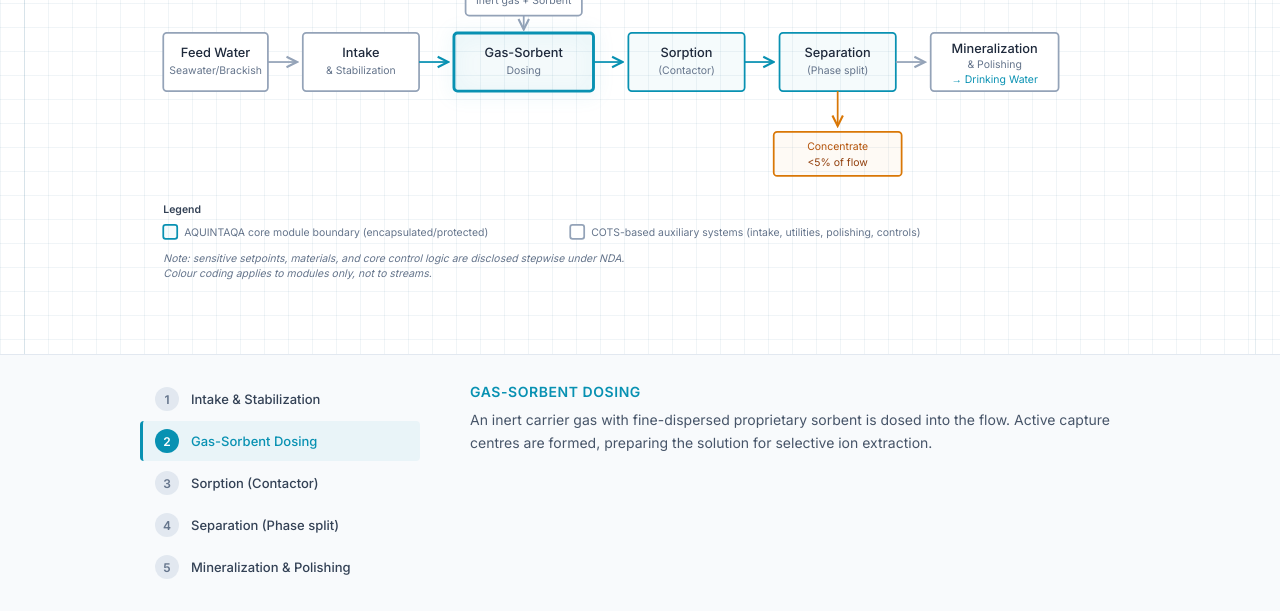
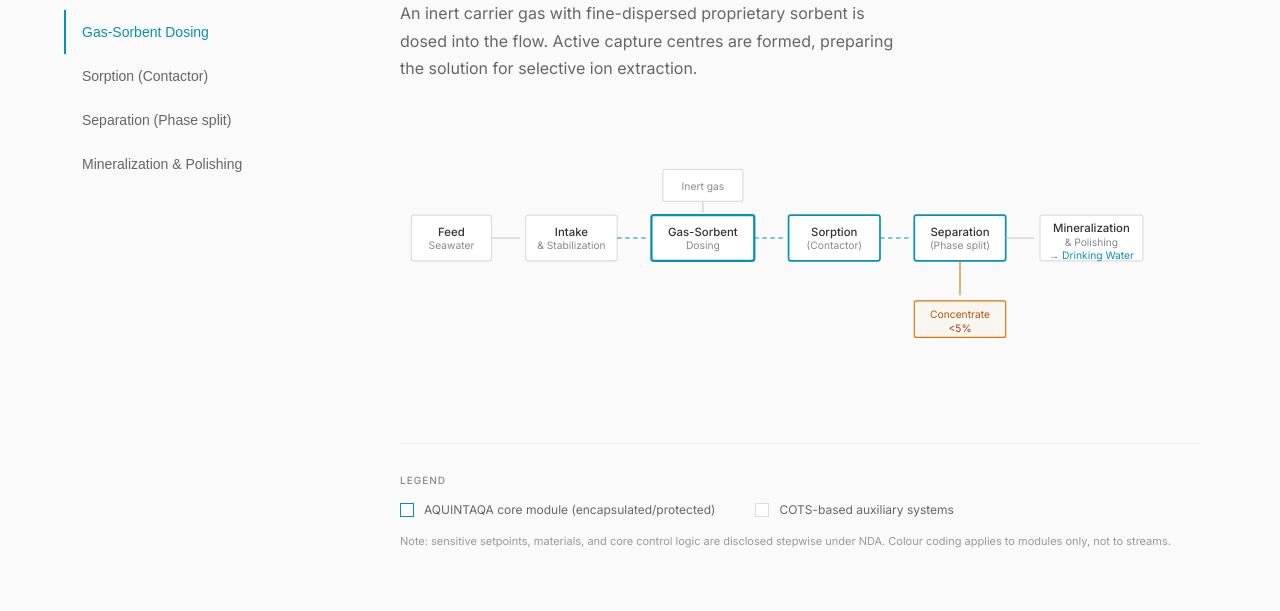
Before and after one commit to turchick777-max/aq2nd, a plain HTML site: page index.html in a window 1280 px wide. Shown: the part 189-800 px from the top of the page. Drawn offline with Linux system fonts and the light colour scheme.

Commit message:
Update index.html

```diff
--- a/index.html
+++ b/index.html
@@ -13,438 +13,369 @@
     }
 
     body {
-      font-family: 'Inter', -apple-system, BlinkMacSystemFont, sans-serif;
-      background: #fff;
-      color: #1a1a1a;
+      font-family: 'Inter', -apple-system, sans-serif;
+      background: #fafafa;
+      color: #111;
       min-height: 100vh;
+    }
+
+    .screen2 {
+      min-height: 100vh;
+      display: flex;
+      flex-direction: column;
+      padding: 60px 80px;
+    }
+
+    /* Header */
+    .header {
+      text-align: center;
+      margin-bottom: 60px;
+    }
+
+    .title {
+      font-size: 12px;
+      font-weight: 500;
+      letter-spacing: 0.2em;
+      text-transform: uppercase;
+      color: #888;
+    }
+
+    /* Main layout */
+    .main {
+      flex: 1;
+      display: grid;
+      grid-template-columns: 240px 1fr;
+      gap: 80px;
+    }
+
+    /* Left nav */
+    .nav {
+      padding-top: 20px;
+    }
+
+    .nav-item {
+      display: block;
+      padding: 14px 0;
+      border: none;
+      background: none;
+      text-align: left;
+      cursor: pointer;
+      font-size: 14px;
+      color: #666;
+      transition: color 0.2s;
+      border-left: 2px solid transparent;
+      padding-left: 16px;
+      margin-left: -16px;
+    }
+
+    .nav-item:hover {
+      color: #111;
+    }
+
+    .nav-item.active {
+      color: #0891b2;
+      border-left-color: #0891b2;
+    }
+
+    /* Content */
+    .content {
       display: flex;
       flex-direction: column;
     }
 
-    .screen2 {
-      flex: 1;
-      display: flex;
-      flex-direction: column;
-      position: relative;
+    .stage-title {
+      font-size: 32px;
+      font-weight: 500;
+      color: #111;
+      margin-bottom: 16px;
+      line-height: 1.2;
     }
 
-    /* CAD-сетка watermark 5-8% opacity */
-    .screen2::before {
-      content: '';
-      position: absolute;
-      inset: 0;
-      background-image:
-        linear-gradient(rgba(0,80,120,0.06) 1px, transparent 1px),
-        linear-gradient(90deg, rgba(0,80,120,0.06) 1px, transparent 1px);
-      background-size: 24px 24px;
-      pointer-events: none;
+    .stage-desc {
+      font-size: 16px;
+      color: #666;
+      line-height: 1.7;
+      max-width: 500px;
+      margin-bottom: 60px;
     }
 
-    /* Тонкая рамка */
-    .screen2::after {
-      content: '';
-      position: absolute;
-      top: 24px;
-      left: 24px;
-      right: 24px;
-      bottom: 24px;
-      border: 1px solid rgba(0,80,120,0.1);
-      pointer-events: none;
-    }
-
-    /* Header */
-    .section-header {
-      text-align: center;
-      padding: 50px 20px 30px;
-      position: relative;
-      z-index: 1;
-    }
-
-    .section-title {
-      font-size: 15px;
-      font-weight: 500;
-      letter-spacing: 0.25em;
-      text-transform: uppercase;
-      color: #64748b;
-    }
-
-    /* Diagram wrapper - центрирование */
-    .diagram-wrapper {
+    /* Diagram */
+    .diagram {
       flex: 1;
       display: flex;
       align-items: center;
-      justify-content: center;
-      padding: 20px 40px;
-      position: relative;
-      z-index: 1;
     }
 
-    .flow-diagram {
+    .diagram svg {
       width: 100%;
-      max-width: 1000px;
-      margin: 0 auto;
+      max-width: 800px;
+      height: auto;
     }
 
-    .flow-diagram svg {
-      width: 100%;
-      height: auto;
-      display: block;
+    /* SVG styles */
+    .box {
+      fill: #fff;
+      stroke: #ddd;
+      stroke-width: 1;
     }
 
-    /* SVG Styles */
-    .node-box {
-      fill: #ffffff;
-      stroke: #94a3b8;
+    .box.core {
+      stroke: #0891b2;
       stroke-width: 1.5;
-      transition: all 0.3s ease;
     }
 
-    .node-box.core {
+    .box.active {
       stroke: #0891b2;
-      fill: rgba(8,145,178,0.04);
+      stroke-width: 2;
     }
 
-    .node-box.active {
-      stroke-width: 2.5;
-      filter: drop-shadow(0 2px 8px rgba(8,145,178,0.2));
+    .box.output {
+      fill: rgba(8,145,178,0.05);
+      stroke: #0891b2;
     }
 
-    .node-label {
+    .box.residual {
+      stroke: #d97706;
+      fill: rgba(217,119,6,0.03);
+    }
+
+    .label {
       font-family: 'Inter', sans-serif;
-      font-size: 11px;
+      font-size: 10px;
       font-weight: 500;
-      fill: #1e293b;
+      fill: #333;
       text-anchor: middle;
     }
 
-    .node-sublabel {
+    .sublabel {
       font-family: 'Inter', sans-serif;
       font-size: 9px;
-      fill: #64748b;
+      fill: #888;
       text-anchor: middle;
     }
 
-    .flow-line {
+    .line {
       fill: none;
-      stroke: #94a3b8;
-      stroke-width: 1.5;
+      stroke: #ccc;
+      stroke-width: 1;
     }
 
-    .flow-line.core {
+    .line.core {
       stroke: #0891b2;
+      stroke-dasharray: 4 3;
     }
 
-    .flow-line.residual {
+    .line.residual {
       stroke: #d97706;
     }
 
+    /* Legend */
+    .legend {
+      margin-top: 40px;
+      padding-top: 30px;
+      border-top: 1px solid #eee;
+    }
+
     .legend-title {
-      font-family: 'Inter', sans-serif;
-      font-size: 9px;
-      font-weight: 600;
-      fill: #334155;
+      font-size: 10px;
+      font-weight: 500;
+      color: #888;
+      text-transform: uppercase;
+      letter-spacing: 0.1em;
+      margin-bottom: 16px;
+    }
+
+    .legend-items {
+      display: flex;
+      gap: 40px;
+      margin-bottom: 16px;
+    }
+
+    .legend-item {
+      display: flex;
+      align-items: center;
+      gap: 10px;
+    }
+
+    .legend-box {
+      width: 14px;
+      height: 14px;
+    }
+
+    .legend-box.core {
+      border: 1.5px solid #0891b2;
+      background: #fff;
+    }
+
+    .legend-box.aux {
+      border: 1px solid #ddd;
+      background: #fff;
     }
 
     .legend-text {
-      font-family: 'Inter', sans-serif;
-      font-size: 9px;
-      fill: #64748b;
+      font-size: 12px;
+      color: #666;
     }
 
-    /* Footer panel */
-    .footer-panel {
-      background: #f8fafc;
-      border-top: 1px solid #e2e8f0;
-      padding: 24px 60px;
-      position: relative;
-      z-index: 1;
-    }
-
-    .footer-content {
-      max-width: 1000px;
-      margin: 0 auto;
-      display: grid;
-      grid-template-columns: 280px 1fr;
-      gap: 50px;
-      align-items: start;
-    }
-
-    /* Stages list */
-    .stages-list {
-      display: flex;
-      flex-direction: column;
-      gap: 2px;
-    }
-
-    .stage-item {
-      display: flex;
-      align-items: center;
-      gap: 12px;
-      padding: 8px 12px;
-      border-radius: 4px;
-      cursor: pointer;
-      transition: all 0.25s ease;
-      border-left: 3px solid transparent;
-    }
-
-    .stage-item:hover {
-      background: rgba(8,145,178,0.04);
-    }
-
-    .stage-item.active {
-      background: rgba(8,145,178,0.06);
-      border-left-color: #0891b2;
-    }
-
-    .stage-number {
-      width: 24px;
-      height: 24px;
-      border-radius: 50%;
-      background: #e2e8f0;
-      color: #64748b;
-      font-size: 12px;
-      font-weight: 600;
-      display: flex;
-      align-items: center;
-      justify-content: center;
-      transition: all 0.25s ease;
-      flex-shrink: 0;
-    }
-
-    .stage-item.active .stage-number {
-      background: #0891b2;
-      color: #fff;
-    }
-
-    .stage-name {
-      font-size: 13px;
-      font-weight: 500;
-      color: #334155;
-      transition: color 0.25s ease;
-    }
-
-    .stage-item.active .stage-name {
-      color: #0891b2;
-    }
-
-    /* Description */
-    .stage-description {
-      padding-top: 4px;
-    }
-
-    .desc-title {
-      font-size: 14px;
-      font-weight: 600;
-      color: #0891b2;
-      margin-bottom: 8px;
-      text-transform: uppercase;
-      letter-spacing: 0.04em;
-    }
-
-    .desc-text {
-      font-size: 14px;
-      color: #475569;
-      line-height: 1.65;
+    .legend-note {
+      font-size: 11px;
+      color: #999;
+      line-height: 1.6;
     }
 
     @media (max-width: 900px) {
-      .footer-content {
+      .screen2 {
+        padding: 40px 24px;
+      }
+      .main {
         grid-template-columns: 1fr;
-        gap: 20px;
+        gap: 40px;
       }
-      .diagram-wrapper {
-        padding: 20px;
+      .nav {
+        display: flex;
+        gap: 8px;
+        overflow-x: auto;
+        padding-top: 0;
       }
-      .footer-panel {
-        padding: 20px;
+      .nav-item {
+        padding: 10px 16px;
+        margin-left: 0;
+        border-left: none;
+        border-bottom: 2px solid transparent;
+        white-space: nowrap;
+      }
+      .nav-item.active {
+        border-bottom-color: #0891b2;
       }
     }
   </style>
 </head>
 <body>
   <section class="screen2">
-    <div class="section-header">
-      <h2 class="section-title">How It Works</h2>
+    <div class="header">
+      <h2 class="title">How It Works</h2>
     </div>
 
-    <div class="diagram-wrapper">
-      <div class="flow-diagram">
-        <svg viewBox="0 0 860 280" fill="none" xmlns="http://www.w3.org/2000/svg">
-          <defs>
-            <marker id="arr" markerWidth="8" markerHeight="8" refX="7" refY="4" orient="auto">
-              <path d="M1,1 L7,4 L1,7" fill="none" stroke="#94a3b8" stroke-width="1.2"/>
-            </marker>
-            <marker id="arrCore" markerWidth="8" markerHeight="8" refX="7" refY="4" orient="auto">
-              <path d="M1,1 L7,4 L1,7" fill="none" stroke="#0891b2" stroke-width="1.2"/>
-            </marker>
-            <marker id="arrRes" markerWidth="8" markerHeight="8" refX="7" refY="4" orient="auto">
-              <path d="M1,1 L7,4 L1,7" fill="none" stroke="#d97706" stroke-width="1.2"/>
-            </marker>
-          </defs>
+    <div class="main">
+      <nav class="nav">
+        <button class="nav-item active" data-stage="1">Intake & Stabilization</button>
+        <button class="nav-item" data-stage="2">Gas-Sorbent Dosing</button>
+        <button class="nav-item" data-stage="3">Sorption (Contactor)</button>
+        <button class="nav-item" data-stage="4">Separation (Phase split)</button>
+        <button class="nav-item" data-stage="5">Mineralization & Polishing</button>
+      </nav>
 
-          <!-- === MAIN FLOW - centered === -->
+      <div class="content">
+        <h3 class="stage-title" id="stageTitle">Intake & Stabilization</h3>
+        <p class="stage-desc" id="stageDesc">Coarse protection against debris, flow stabilisation and optional baseline pH/oxygen conditioning. No heavy pre-treatment trains required.</p>
 
-          <!-- Feed Water -->
-          <g>
-            <rect class="node-box" x="20" y="55" width="90" height="50" rx="3"/>
-            <text class="node-label" x="65" y="76">Feed Water</text>
-            <text class="node-sublabel" x="65" y="90">Seawater/Brackish</text>
-          </g>
+        <div class="diagram">
+          <svg viewBox="0 0 700 200" fill="none">
+            <!-- Feed -->
+            <rect class="box" x="10" y="50" width="70" height="40" rx="2"/>
+            <text class="label" x="45" y="68">Feed</text>
+            <text class="sublabel" x="45" y="80">Seawater</text>
 
-          <path d="M110 80 L135 80" class="flow-line" marker-end="url(#arr)"/>
+            <line class="line" x1="80" y1="70" x2="105" y2="70"/>
 
-          <!-- 1. Intake & Stabilization -->
-          <g>
-            <rect class="node-box" id="node1" x="140" y="55" width="100" height="50" rx="3"/>
-            <text class="node-label" x="190" y="76">Intake</text>
-            <text class="node-sublabel" x="190" y="90">& Stabilization</text>
-          </g>
+            <!-- Intake -->
+            <rect class="box" id="node1" x="110" y="50" width="80" height="40" rx="2"/>
+            <text class="label" x="150" y="68">Intake</text>
+            <text class="sublabel" x="150" y="80">& Stabilization</text>
 
-          <path d="M240 80 L265 80" class="flow-line core" marker-end="url(#arrCore)"/>
+            <line class="line core" x1="190" y1="70" x2="215" y2="70"/>
 
-          <!-- Inert gas input -->
-          <g>
-            <rect class="node-box" x="280" y="12" width="100" height="28" rx="3"/>
-            <text class="node-sublabel" x="330" y="30">Inert gas + Sorbent</text>
-          </g>
-          <path d="M330 40 L330 52" class="flow-line" marker-end="url(#arr)"/>
+            <!-- Gas input -->
+            <rect class="box" x="230" y="10" width="70" height="28" rx="2"/>
+            <text class="sublabel" x="265" y="28">Inert gas</text>
+            <line class="line" x1="265" y1="38" x2="265" y2="48"/>
 
-          <!-- 2. Gas-Sorbent Dosing -->
-          <g>
-            <rect class="node-box core" id="node2" x="270" y="55" width="120" height="50" rx="3"/>
-            <text class="node-label" x="330" y="76">Gas-Sorbent</text>
-            <text class="node-sublabel" x="330" y="90">Dosing</text>
-          </g>
+            <!-- Gas-Sorbent -->
+            <rect class="box core" id="node2" x="220" y="50" width="90" height="40" rx="2"/>
+            <text class="label" x="265" y="68">Gas-Sorbent</text>
+            <text class="sublabel" x="265" y="80">Dosing</text>
 
-          <path d="M390 80 L415 80" class="flow-line core" marker-end="url(#arrCore)"/>
+            <line class="line core" x1="310" y1="70" x2="335" y2="70"/>
 
-          <!-- 3. Sorption (Contactor) -->
-          <g>
-            <rect class="node-box core" id="node3" x="420" y="55" width="100" height="50" rx="3"/>
-            <text class="node-label" x="470" y="76">Sorption</text>
-            <text class="node-sublabel" x="470" y="90">(Contactor)</text>
-          </g>
+            <!-- Sorption -->
+            <rect class="box core" id="node3" x="340" y="50" width="80" height="40" rx="2"/>
+            <text class="label" x="380" y="68">Sorption</text>
+            <text class="sublabel" x="380" y="80">(Contactor)</text>
 
-          <path d="M520 80 L545 80" class="flow-line core" marker-end="url(#arrCore)"/>
+            <line class="line core" x1="420" y1="70" x2="445" y2="70"/>
 
-          <!-- 4. Separation (Phase split) -->
-          <g>
-            <rect class="node-box core" id="node4" x="550" y="55" width="100" height="50" rx="3"/>
-            <text class="node-label" x="600" y="76">Separation</text>
-            <text class="node-sublabel" x="600" y="90">(Phase split)</text>
-          </g>
+            <!-- Separation -->
+            <rect class="box core" id="node4" x="450" y="50" width="80" height="40" rx="2"/>
+            <text class="label" x="490" y="68">Separation</text>
+            <text class="sublabel" x="490" y="80">(Phase split)</text>
 
-          <!-- Residual stream -->
-          <path d="M600 105 L600 135" class="flow-line residual" marker-end="url(#arrRes)"/>
-          <g>
-            <rect class="node-box" x="545" y="140" width="110" height="38" rx="3" style="stroke:#d97706; fill:rgba(217,119,6,0.04);"/>
-            <text class="node-sublabel" x="600" y="156" style="fill:#b45309;">Concentrate</text>
-            <text class="node-sublabel" x="600" y="169" style="fill:#92400e;">&lt;5% of flow</text>
-          </g>
+            <!-- Residual -->
+            <line class="line residual" x1="490" y1="90" x2="490" y2="120"/>
+            <rect class="box residual" x="450" y="125" width="80" height="32" rx="2"/>
+            <text class="sublabel" x="490" y="140" style="fill:#b45309;">Concentrate</text>
+            <text class="sublabel" x="490" y="152" style="fill:#92400e;">&lt;5%</text>
 
-          <path d="M650 80 L675 80" class="flow-line" marker-end="url(#arr)"/>
+            <line class="line" x1="530" y1="70" x2="555" y2="70"/>
 
-          <!-- 5. Mineralization & Polishing -->
-          <g>
-            <rect class="node-box" id="node5" x="680" y="55" width="110" height="50" rx="3"/>
-            <text class="node-label" x="735" y="72">Mineralization</text>
-            <text class="node-sublabel" x="735" y="85">& Polishing</text>
-            <text class="node-sublabel" x="735" y="98" style="fill:#0891b2;">→ Drinking Water</text>
-          </g>
-
-          <!-- === LEGEND === -->
-          <g transform="translate(20, 210)">
-            <text class="legend-title" x="0" y="0">Legend</text>
-
-            <rect x="0" y="10" width="12" height="12" rx="2" fill="rgba(8,145,178,0.04)" stroke="#0891b2" stroke-width="1.5"/>
-            <text class="legend-text" x="18" y="20">AQUINTAQA core module boundary (encapsulated/protected)</text>
-
-            <rect x="350" y="10" width="12" height="12" rx="2" fill="#fff" stroke="#94a3b8" stroke-width="1.5"/>
-            <text class="legend-text" x="368" y="20">COTS-based auxiliary systems (intake, utilities, polishing, controls)</text>
-
-            <text class="legend-text" x="0" y="42" style="font-style:italic;">Note: sensitive setpoints, materials, and core control logic are disclosed stepwise under NDA.</text>
-            <text class="legend-text" x="0" y="55" style="font-style:italic;">Colour coding applies to modules only, not to streams.</text>
-          </g>
-        </svg>
-      </div>
-    </div>
-
-    <div class="footer-panel">
-      <div class="footer-content">
-        <div class="stages-list">
-          <div class="stage-item active" data-stage="1">
-            <span class="stage-number">1</span>
-            <span class="stage-name">Intake & Stabilization</span>
-          </div>
-          <div class="stage-item" data-stage="2">
-            <span class="stage-number">2</span>
-            <span class="stage-name">Gas-Sorbent Dosing</span>
-          </div>
-          <div class="stage-item" data-stage="3">
-            <span class="stage-number">3</span>
-            <span class="stage-name">Sorption (Contactor)</span>
-          </div>
-          <div class="stage-item" data-stage="4">
-            <span class="stage-number">4</span>
-            <span class="stage-name">Separation (Phase split)</span>
-          </div>
-          <div class="stage-item" data-stage="5">
-            <span class="stage-number">5</span>
-            <span class="stage-name">Mineralization & Polishing</span>
-          </div>
+            <!-- Mineralization -->
+            <rect class="box" id="node5" x="560" y="50" width="90" height="40" rx="2"/>
+            <text class="label" x="605" y="65">Mineralization</text>
+            <text class="sublabel" x="605" y="77">& Polishing</text>
+            <text class="sublabel" x="605" y="88" style="fill:#0891b2;">→ Drinking Water</text>
+          </svg>
         </div>
 
-        <div class="stage-description">
-          <div class="desc-title" id="descTitle">Intake & Stabilization</div>
-          <div class="desc-text" id="descText">Coarse protection against debris, flow stabilisation and optional baseline pH/oxygen conditioning. No heavy pre-treatment trains required.</div>
+        <div class="legend">
+          <div class="legend-title">Legend</div>
+          <div class="legend-items">
+            <div class="legend-item">
+              <div class="legend-box core"></div>
+              <span class="legend-text">AQUINTAQA core module (encapsulated/protected)</span>
+            </div>
+            <div class="legend-item">
+              <div class="legend-box aux"></div>
+              <span class="legend-text">COTS-based auxiliary systems</span>
+            </div>
+          </div>
+          <p class="legend-note">Note: sensitive setpoints, materials, and core control logic are disclosed stepwise under NDA. Colour coding applies to modules only, not to streams.</p>
         </div>
       </div>
     </div>
   </section>
 
   <script>
-    const stageData = {
-      1: { title: 'Intake & Stabilization', text: 'Coarse protection against debris, flow stabilisation and optional baseline pH/oxygen conditioning. No heavy pre-treatment trains required.' },
-      2: { title: 'Gas-Sorbent Dosing', text: 'An inert carrier gas with fine-dispersed proprietary sorbent is dosed into the flow. Active capture centres are formed, preparing the solution for selective ion extraction.' },
-      3: { title: 'Sorption (Contactor)', text: 'Salt ions, hardness and dissolved organics are bound to the sorbent surface. The process runs under mild conditions — no membranes, no high pressures, no boiling.' },
-      4: { title: 'Separation (Phase split)', text: 'Purified water is separated from the loaded sorbent by mechanical/physical means. No reverse osmosis or thermal distillation required. Residual stream is <5% of input flow.' },
-      5: { title: 'Mineralization & Polishing', text: 'Precise remineralisation to drinking water profile (TDS ~100-150 mg/L), Ca/Mg balance, pH 7.2-7.8. Optional UV/ozone disinfection. Ready-to-drink output.' }
+    const data = {
+      1: { title: 'Intake & Stabilization', desc: 'Coarse protection against debris, flow stabilisation and optional baseline pH/oxygen conditioning. No heavy pre-treatment trains required.' },
+      2: { title: 'Gas-Sorbent Dosing', desc: 'An inert carrier gas with fine-dispersed proprietary sorbent is dosed into the flow. Active capture centres are formed, preparing the solution for selective ion extraction.' },
+      3: { title: 'Sorption (Contactor)', desc: 'Salt ions, hardness and dissolved organics are bound to the sorbent surface. The process runs under mild conditions — no membranes, no high pressures, no boiling.' },
+      4: { title: 'Separation (Phase split)', desc: 'Purified water is separated from the loaded sorbent by mechanical/physical means. No reverse osmosis or thermal distillation required. Residual stream is <5% of input flow.' },
+      5: { title: 'Mineralization & Polishing', desc: 'Precise remineralisation to drinking water profile (TDS ~100-150 mg/L), Ca/Mg balance, pH 7.2-7.8. Optional UV/ozone disinfection. Ready-to-drink output.' }
     };
 
-    let currentStage = 1;
-    let isHovering = false;
+    let current = 1, hovering = false;
+    const items = document.querySelectorAll('.nav-item');
+    const title = document.getElementById('stageTitle');
+    const desc = document.getElementById('stageDesc');
 
-    const stageItems = document.querySelectorAll('.stage-item');
-    const descTitle = document.getElementById('descTitle');
-    const descText = document.getElementById('descText');
-
-    function setActiveStage(stage) {
-      currentStage = stage;
-      stageItems.forEach(item => item.classList.toggle('active', parseInt(item.dataset.stage) === stage));
+    function set(n) {
+      current = n;
+      items.forEach(i => i.classList.toggle('active', +i.dataset.stage === n));
       for (let i = 1; i <= 5; i++) {
-        const node = document.getElementById(`node${i}`);
-        if (node) node.classList.toggle('active', i === stage);
+        const el = document.getElementById('node' + i);
+        if (el) el.classList.toggle('active', i === n);
       }
-      const data = stageData[stage];
-      if (data) {
-        descTitle.textContent = data.title;
-        descText.textContent = data.text;
-      }
+      title.textContent = data[n].title;
+      desc.textContent = data[n].desc;
     }
 
-    setInterval(() => {
-      if (!isHovering) {
-        currentStage = currentStage >= 5 ? 1 : currentStage + 1;
-        setActiveStage(currentStage);
-      }
-    }, 4000);
+    setInterval(() => { if (!hovering) set(current >= 5 ? 1 : current + 1); }, 4000);
 
-    stageItems.forEach(item => {
-      item.addEventListener('mouseenter', () => { isHovering = true; setActiveStage(parseInt(item.dataset.stage)); });
-      item.addEventListener('mouseleave', () => { isHovering = false; });
+    items.forEach(i => {
+      i.onmouseenter = () => { hovering = true; set(+i.dataset.stage); };
+      i.onmouseleave = () => { hovering = false; };
     });
 
-    setActiveStage(1);
+    set(1);
   </script>
 </body>
 </html>
```
